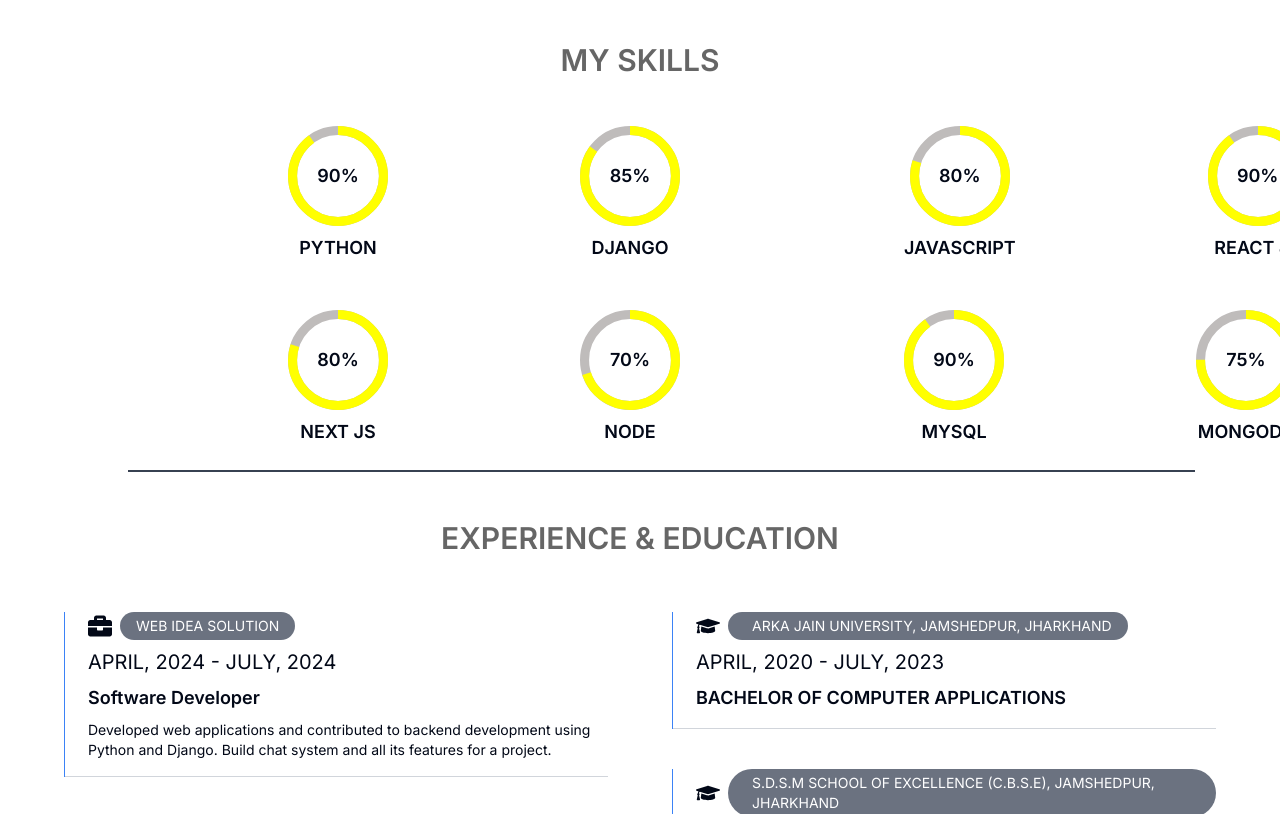
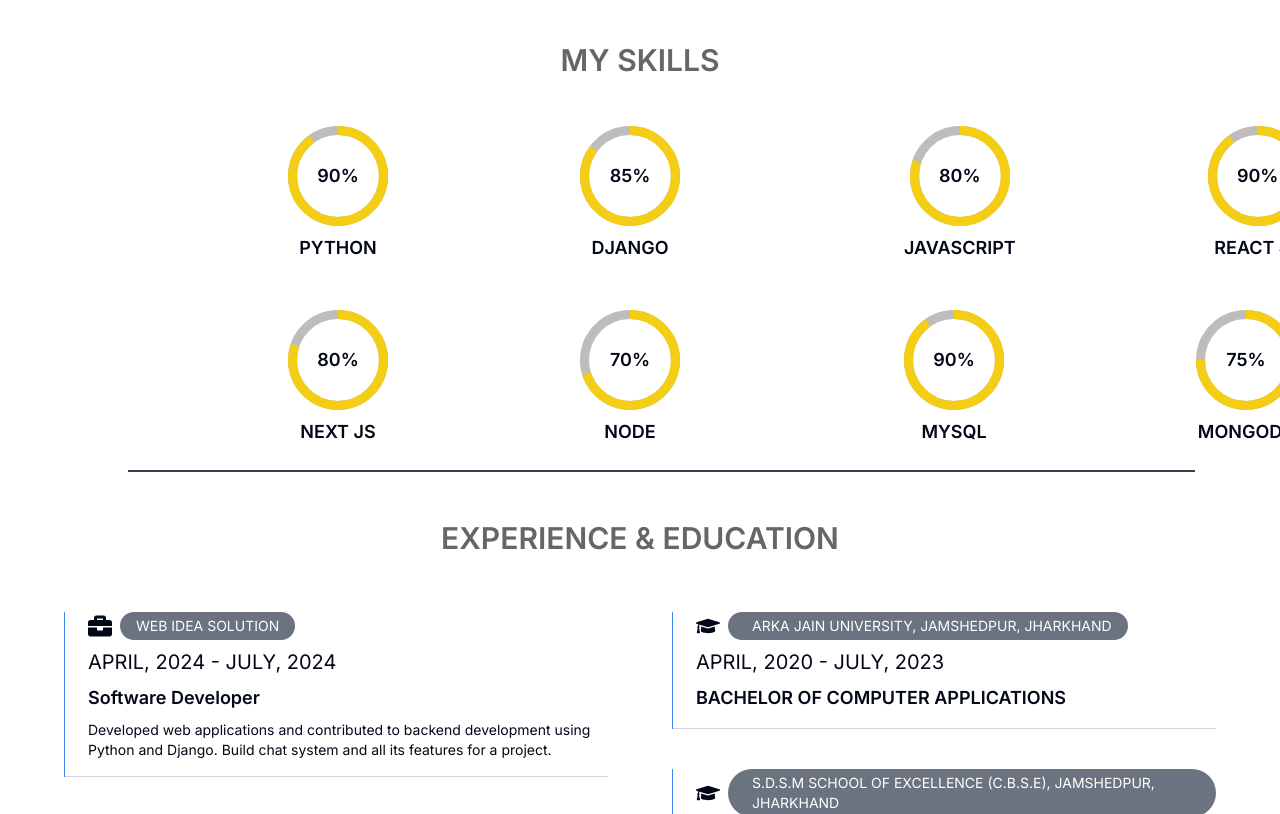
Before and after one commit to KARAN-RANDHAWA27/portfolio_karan, a Next.js app: page /about in a window 1280 px wide. Shown: the part 640-1454 px from the top of the page. Built offline with nearby package versions, Linux system fonts and the light colour scheme.

Commit message:
UI update

```diff
--- a/app/about/page.jsx
+++ b/app/about/page.jsx
@@ -89,7 +89,7 @@ const About = () => {
         <span className="text-customGray text-3xl lg:text-5xl font-extrabold">
           ABOUT
         </span>
-        <span className="text-yellow-400 text-3xl lg:text-5xl font-extrabold">
+        <span className="text-customColor text-3xl lg:text-5xl font-extrabold">
           ME
         </span>
       </div>
@@ -204,7 +204,7 @@ const About = () => {
                 size={100}
                 thickness={4}
                 sx={{
-                  color: "yellow",
+                  color: "#F4CE14",
                 }}
               />
               <div className="absolute flex items-center justify-center inset-0 text-lg font-semibold">
@@ -232,7 +232,7 @@ const About = () => {
                 size={100}
                 thickness={4}
                 sx={{
-                  color: "yellow",
+                  color: "#F4CE14",
                 }}
               />
               <div className="absolute flex items-center justify-center inset-0 text-lg font-semibold">
@@ -261,7 +261,7 @@ const About = () => {
                 size={100}
                 thickness={4}
                 sx={{
-                  color: "yellow",
+                  color: "#F4CE14",
                 }}
               />
               <div className="absolute flex items-center justify-center inset-0 text-lg font-semibold">
@@ -288,7 +288,7 @@ const About = () => {
                 size={100}
                 thickness={4}
                 sx={{
-                  color: "yellow",
+                  color: "#F4CE14",
                 }}
               />
               <div className="absolute flex items-center justify-center inset-0 text-lg font-semibold">
@@ -319,7 +319,7 @@ const About = () => {
                 size={100}
                 thickness={4}
                 sx={{
-                  color: "yellow",
+                  color: "#F4CE14",
                 }}
               />
               <div className="absolute flex items-center justify-center inset-0 text-lg font-semibold">
@@ -346,7 +346,7 @@ const About = () => {
                 size={100}
                 thickness={4}
                 sx={{
-                  color: "yellow",
+                  color: "#F4CE14",
                 }}
               />
               <div className="absolute flex items-center justify-center inset-0 text-lg font-semibold">
@@ -375,7 +375,7 @@ const About = () => {
                 size={100}
                 thickness={4}
                 sx={{
-                  color: "yellow",
+                  color: "#F4CE14",
                 }}
               />
               <div className="absolute flex items-center justify-center inset-0 text-lg font-semibold">
@@ -402,7 +402,7 @@ const About = () => {
                 size={100}
                 thickness={4}
                 sx={{
-                  color: "yellow",
+                  color: "#F4CE14",
                 }}
               />
               <div className="absolute flex items-center justify-center inset-0 text-lg font-semibold">
--- a/app/home/page.jsx
+++ b/app/home/page.jsx
@@ -24,7 +24,7 @@ const Homepage = () => {
       icon: (
         <IconBrandLinkedin className="h-full w-full text-neutral-500 dark:text-neutral-300" />
       ),
-      href: "#",
+      href: "https://www.linkedin.com/in/karan-randhawa-743932182/",
     },
     {
       title: "HackerRank",
@@ -37,23 +37,23 @@ const Homepage = () => {
   return (
     <div className="min-h-screen flex flex-col items-center justify-center bg-white dark:bg-gray-900 text-black dark:text-white p-6 relative overflow-hidden page-slide-down">
       <Navbar />
-      <div className="hidden lg:block absolute inset-0 bg-yellow-500  transform rotate-[-15deg] -translate-x-1/2 -translate-y-1/4 h-[200%] w-2/6"></div>
+      <div className="hidden lg:block absolute inset-0 bg-gold  transform rotate-[-15deg] -translate-x-1/2 -translate-y-1/4 h-[200%] w-2/6"></div>
 
       <div className="flex flex-col lg:flex-row items-center space-y-8 lg:space-y-0 lg:space-x-8 relative z-10 mt-14 lg:mt-0">
         <div className="relative">
           <div className="rounded-2xl lg:rounded-xl overflow-hidden bg-transparent">
             <Image
-              src="/assets/img.jpg"
+              src="/assets/Karan.png"
               alt="Profile Image"
               width={600}
-              height={400}
+              height={200}
               className="object-cover rounded-2xl lg:rounded-xl"
             />
           </div>
           {/* <div className="absolute top-0 left-0 right-0 bottom-0 rounded-full lg:rounded-none border-4 border-yellow-500"></div> */}
         </div>
         <div className="text-center lg:text-left">
-          <h1 className="text-3xl lg:text-5xl font-bold text-yellow-500">
+          <h1 className="text-3xl lg:text-5xl font-bold text-gold">
             &mdash; I am Karan Randhawa.
           </h1>
           <h2 className="text-3xl lg:text-4xl font-bold text-gray-500 dark:text-gray-500 lg:pl-14">
--- a/tailwind.config.js
+++ b/tailwind.config.js
@@ -24,6 +24,9 @@ module.exports = {
         background: "hsl(var(--background))",
         foreground: "hsl(var(--foreground))",
         customGray: '#666666',
+        gold: '#FFD700',
+        purple:'#5800FF',
+        customColor: '#F4CE14',
         primary: {
           DEFAULT: "hsl(var(--primary))",
           foreground: "hsl(var(--primary-foreground))",
```
